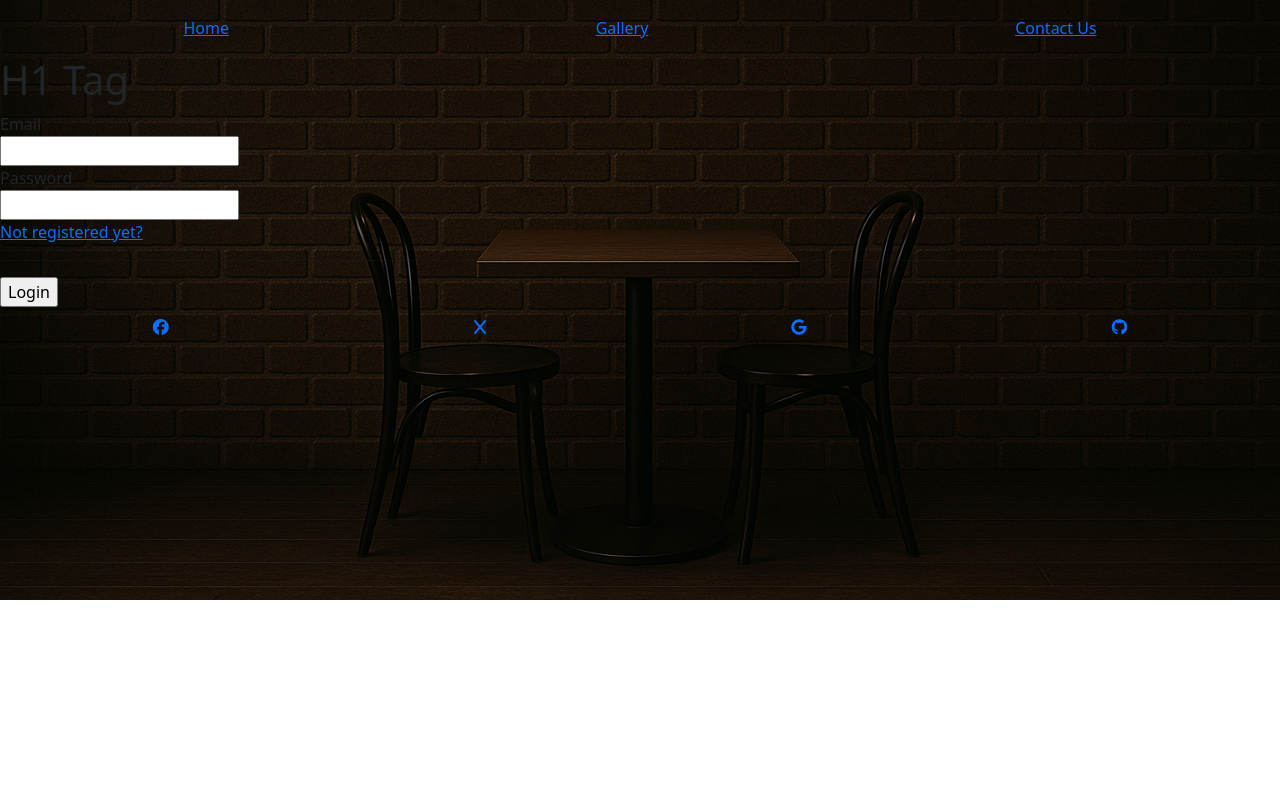
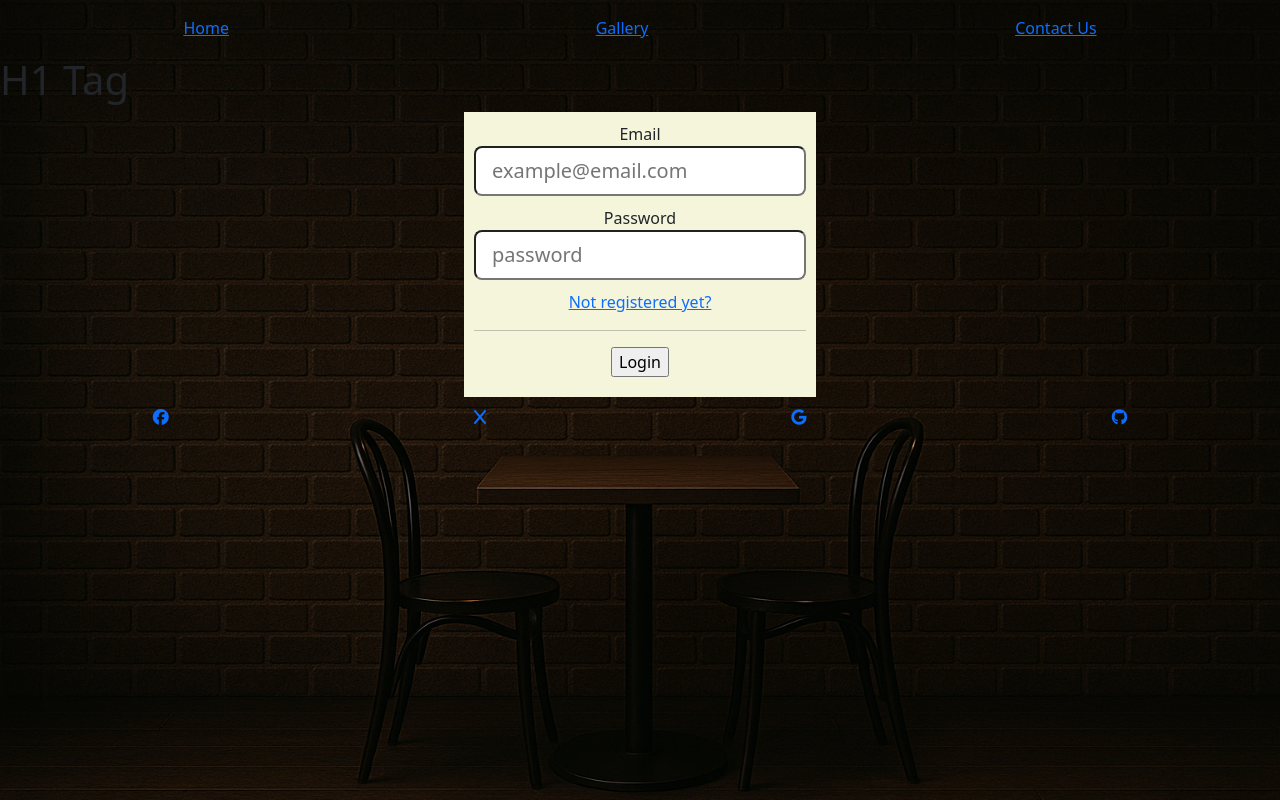
Before and after one commit to bics/CoffeeHouse, a Django app: page / in a window 1280 px wide. Run offline with Django 5.2, Linux system fonts and the light colour scheme; some libraries are stand-ins or nearby versions.

Commit message:
CH-Styling form

```diff
--- a/landingpage/templates/index.html
+++ b/landingpage/templates/index.html
@@ -6,15 +6,17 @@ Coffee House
 
 {% block main %}
 <h1>H1 Tag</h1>
-<div>
-    <form action="POST">
-        <label for="email">Email</label><br>
-        <input type="email" id="email"><br>
-        <label for="password">Password</label><br>
-        <input type="text" id="password"><br>
-        <a href="">Not registered yet?</a><br>
-        <hr>
-        <input type="submit" value="Login">
+<div id="login-container" class="middle-form">
+    <form id="login-form" action="POST">
+        <label for="email" class="w-100 text-center">Email</label><br>
+        <input type="email" id="email" class="form-control-lg" placeholder="example@email.com"><br>
+        <label for="password" class="w-100 text-center">Password</label><br>
+        <input type="text" id="password" class="form-control-lg" placeholder="password"><br>
+        <div class="w-100 text-center">
+            <a href="">Not registered yet?</a><br>
+            <hr>
+            <input type="submit" value="Login">
+        </div>
     </form>
 </div>
 {% endblock %}
--- a/static/styles/style.css
+++ b/static/styles/style.css
@@ -2,6 +2,7 @@ header {
     width: 100%;
 }
 body {
+    min-height: 100vh;
     background: url("../assets/images/coffee_interior.png") no-repeat center center;
     background-size: cover;
 }
@@ -10,3 +11,13 @@ footer {
     width: 100%;
     bottom: 0;
 }
+
+.middle-form {
+    justify-self: center;
+    background-color: beige;
+    padding: 10px;
+}
+
+#login-form input {
+    margin: 0 0 10px;
+}
```
